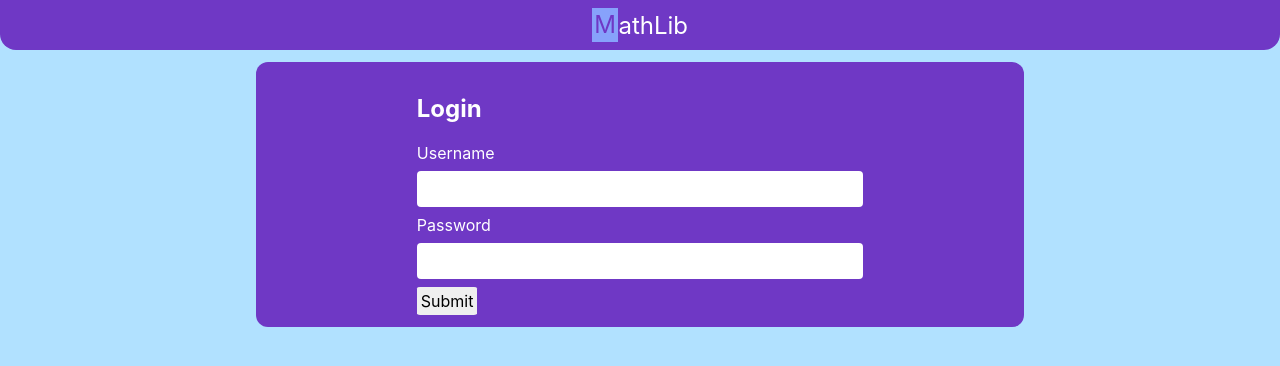
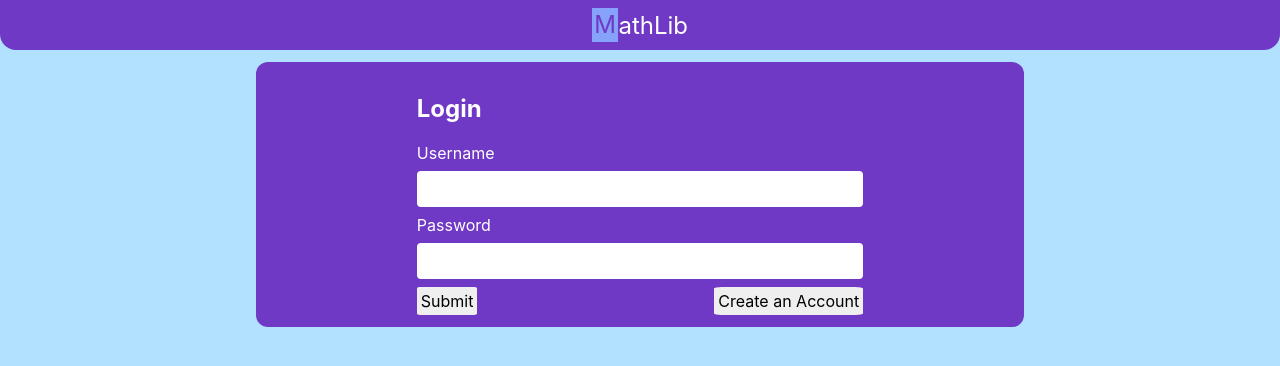
Before and after one commit to nathanjpak/MathLib, a React (Create React App) app: page /login in a window 1280 px wide. Shown: the top 366 px of the page. Built offline with nearby package versions, Linux system fonts and the light colour scheme; no server answers; what better-react-mathjax would draw is missing.

Commit message:
Remove useEffect on Login component due to bugs

```diff
--- a/src/components/Login.js
+++ b/src/components/Login.js
@@ -1,5 +1,5 @@
 import "../stylesheets/Login.css";
-import React, { useState, useContext, useEffect } from "react";
+import React, { useState, useContext } from "react";
 import { useNavigate } from "react-router-dom";
 import { useForm } from "react-hook-form";
 
@@ -14,9 +14,9 @@ const Login = () => {
   const [ invalidCreds, setInvalidCreds ] = useState(false);
   const { currentUser, setCurrentUser } = useContext(currentUserContext);
 
-  useEffect(() => {
-    if (currentUser) navigate("/");
-  }, [currentUser, navigate]);
+  // useEffect(() => {
+  //   if (currentUser) navigate("/");
+  // }, [currentUser, navigate]);
 
   const onSubmit = (data) => {
     if (currentUser) {
@@ -45,7 +45,10 @@ const Login = () => {
         <label>Password</label>
         <input className="input-100" type="password" {...register("password")}/>
         {invalidCreds && (<div className="login-error">Invalid username or password.</div>)}
-        <button type="submit">Submit</button>
+        <div className="flex-row">
+          <button type="submit flex-no-grow">Submit</button>
+          <button type="button flex-no-grow">Create an Account</button>
+        </div>
         {/* <button type="button" onClick={handleClick}>Get users</button>
         <button type="button" onClick={handleLogout}>Logout</button> */}
       </div>
--- a/src/index.css
+++ b/src/index.css
@@ -70,3 +70,12 @@ button {
 .input-25 {
   width: 25%;
 }
+
+.flex-row {
+  display: flex;
+  justify-content: space-between;
+}
+
+.flex-no-grow {
+  flex-grow: 0;
+}
--- a/src/stylesheets/Login.css
+++ b/src/stylesheets/Login.css
@@ -6,7 +6,13 @@
   border-radius: 0.75em;
   padding: 0.75em;
   display: grid;
-  grid-template-columns: 1fr 3fr 1fr;
+  grid-template-columns: 1fr 5fr 1fr;
+}
+
+@media (min-width: 1200px) {
+  .login-form {
+    grid-template-columns: 1fr 3fr 1fr;
+  }
 }
 
 .login-header {
```
